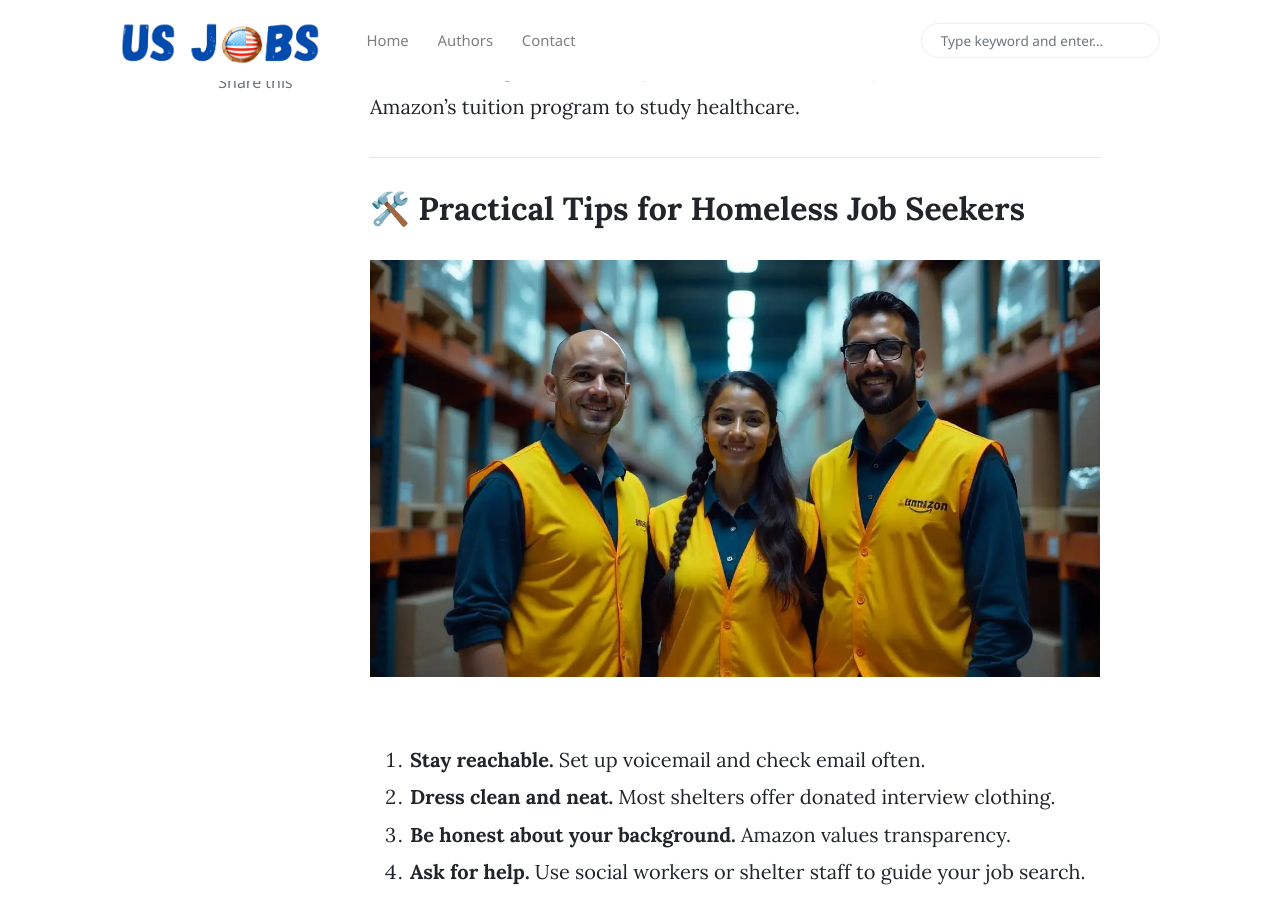
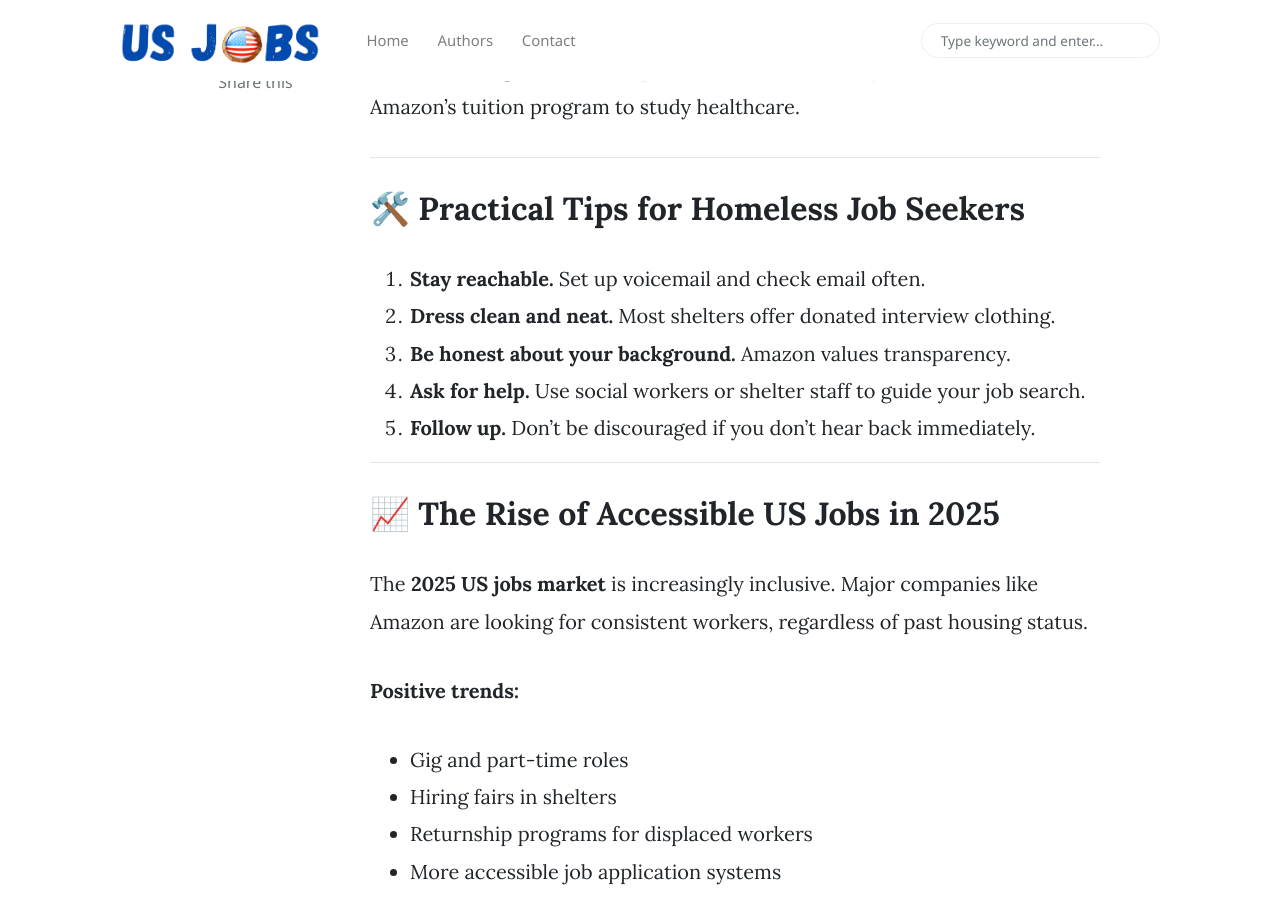
Before and after one commit to us-jobs/us-jobs.github.io, a Jekyll site: the page built from _posts/2025-04-21-amazon-warehouse-jobs-for-homeless-usa.md, in a window 1280 px wide and 900 px high, scrolled down 4665 px. Built offline with Jekyll 4.4.1, drawn with Linux system fonts in a browser that asks for light colours; nearby versions of some CDN libraries; comment, search, counter and statistics services are not loaded.

```diff
--- a/_posts/2025-04-21-amazon-warehouse-jobs-for-homeless-usa.md
+++ b/_posts/2025-04-21-amazon-warehouse-jobs-for-homeless-usa.md
@@ -91,8 +91,6 @@
 
 ## 🛠️ Practical Tips for Homeless Job Seekers
 
-![Amazon warehouse employees working together in a fulfillment center.]({{ site.baseurl }}/assets/images/Why-Amazon-Warehouse-Jobs-Are-Game-Changer-for-Homeless.webp)
-
 1. **Stay reachable.** Set up voicemail and check email often.
 2. **Dress clean and neat.** Most shelters offer donated interview clothing.
 3. **Be honest about your background.** Amazon values transparency.
```
